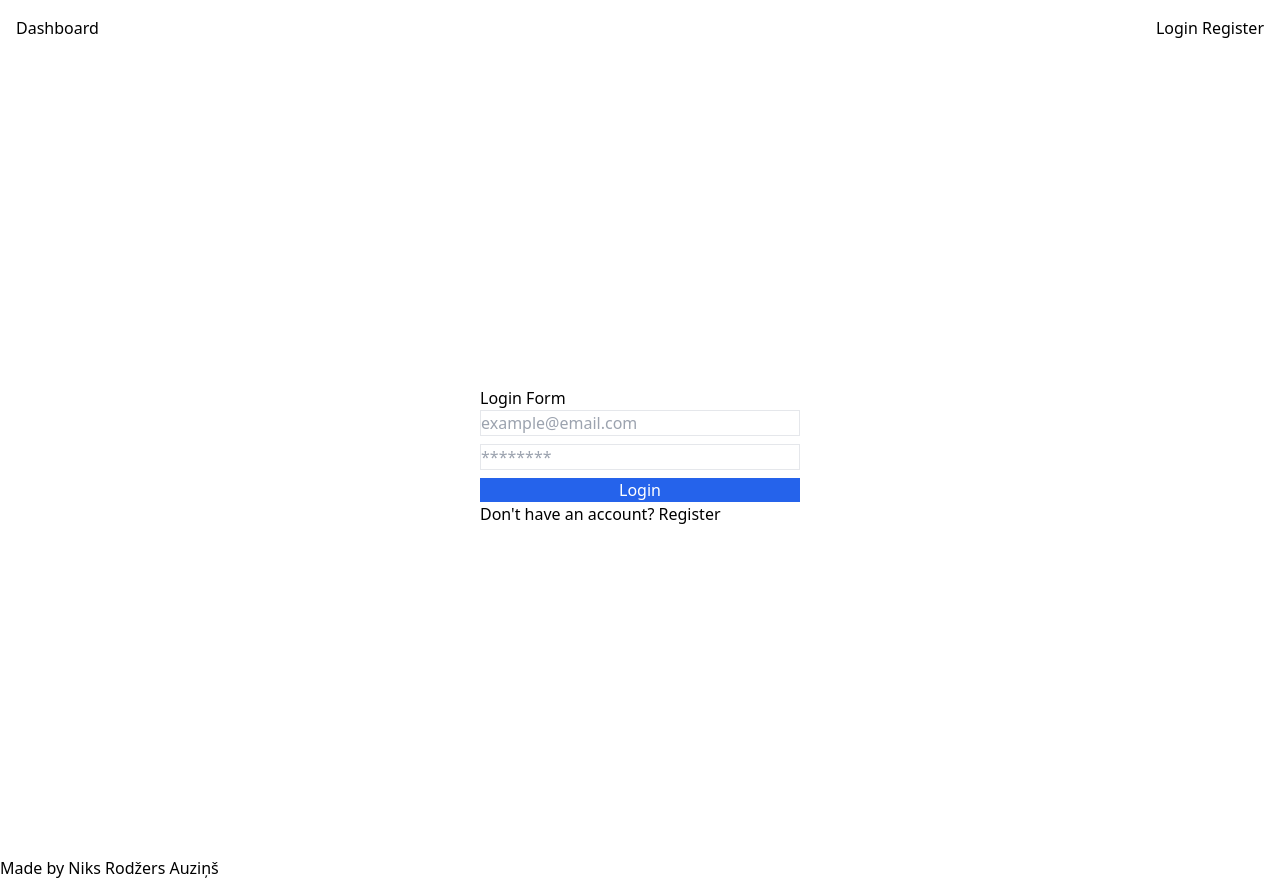
After one commit to niksauzins/game-tracker, a PHP site: page /pages/login.php in a window 1280 px wide. The commit adds this page. Run offline with PHP 8.4, Linux system fonts and the light colour scheme; some libraries are stand-ins or nearby versions.

Commit message:
feat: add login page and logic

```diff
--- a/includes/header.php
+++ b/includes/header.php
@@ -17,6 +17,7 @@
             <?php if (isset($_SESSION['user_id'])): ?>
                 <a href="../logout.php">Logout</a>
             <?php else: ?>
+                <a href="/pages/login.php">Login</a>
                 <a href="/pages/register.php">Register</a>
             <?php endif; ?>
         </div>
--- a/pages/dashboard.php
+++ b/pages/dashboard.php
@@ -3,7 +3,7 @@ session_start();
 require_once '../config/db.php';
 
 if (!isset($_SESSION['user_id'])) {
-    header('Location: register.php');
+    header('Location: login.php');
     exit;
 }
 
--- /dev/null
+++ b/pages/login.php
@@ -0,0 +1,34 @@
+<?php
+session_start();
+// If user is logged in, redirect to dashboard
+if (isset($_SESSION['user_id'])) {
+    header('Location: dashboard.php');
+    exit;
+}
+
+$error = $_GET['error'] ?? '';
+$pageTitle = 'Login';
+?>
+
+<?php require_once '../includes/header.php' ?>
+
+<main class="min-h-screen flex justify-center items-center">
+    <div class="max-w-xs w-full">
+        <h1>Login Form</h1>
+
+        <form action="../actions/login.php" method="POST" class="flex flex-col gap-2">
+            <input type="email" name="email" placeholder="example@email.com" required class="border">
+            <input type="password" name="password" placeholder="********" required class="border">
+
+            <?php if ($error): ?>
+                <p class="bg-red-50 text-red-700 p-1 rounded"><?= htmlspecialchars($error) ?></p>
+            <?php endif; ?>
+
+            <button type="submit" class="bg-blue-600 text-white">Login</button>
+        </form>
+
+        <p>Don't have an account? <a href="register.php">Register</a></p>
+    </div>
+</main>
+
+<?php require_once '../includes/footer.php' ?>
```
Also changed, not shown: actions/login.php (added, +37 -0 lines).
